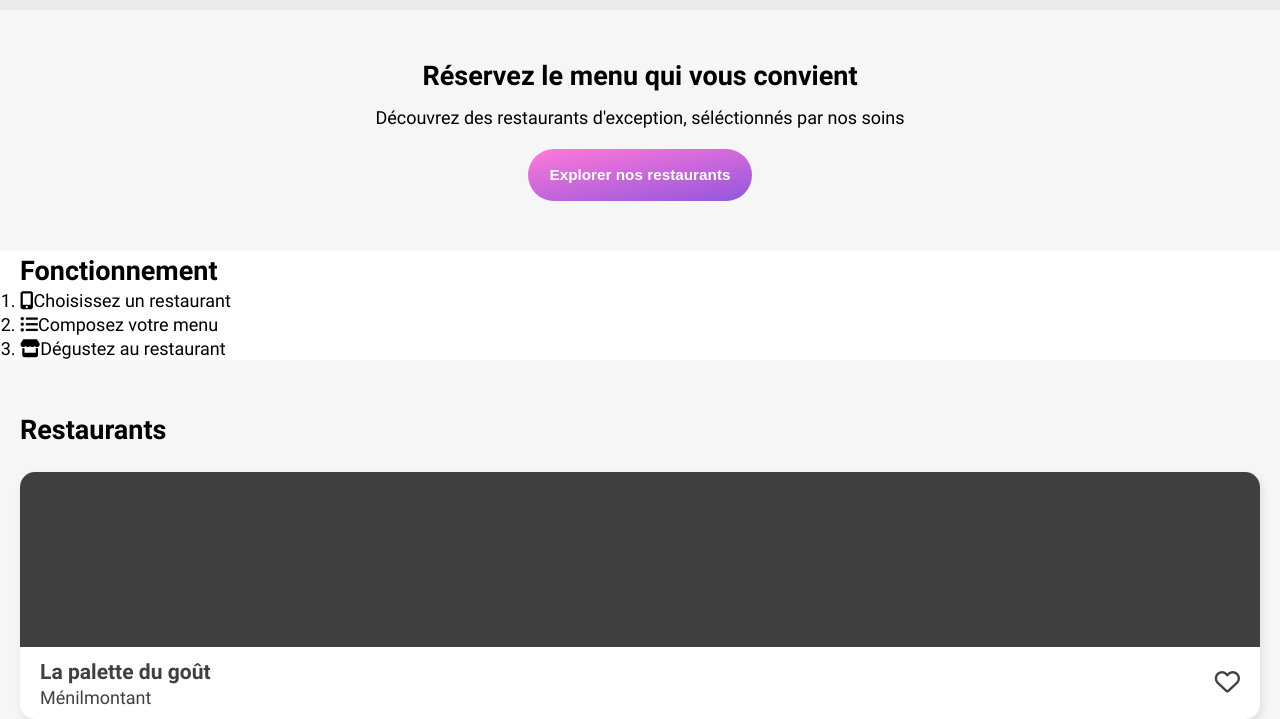
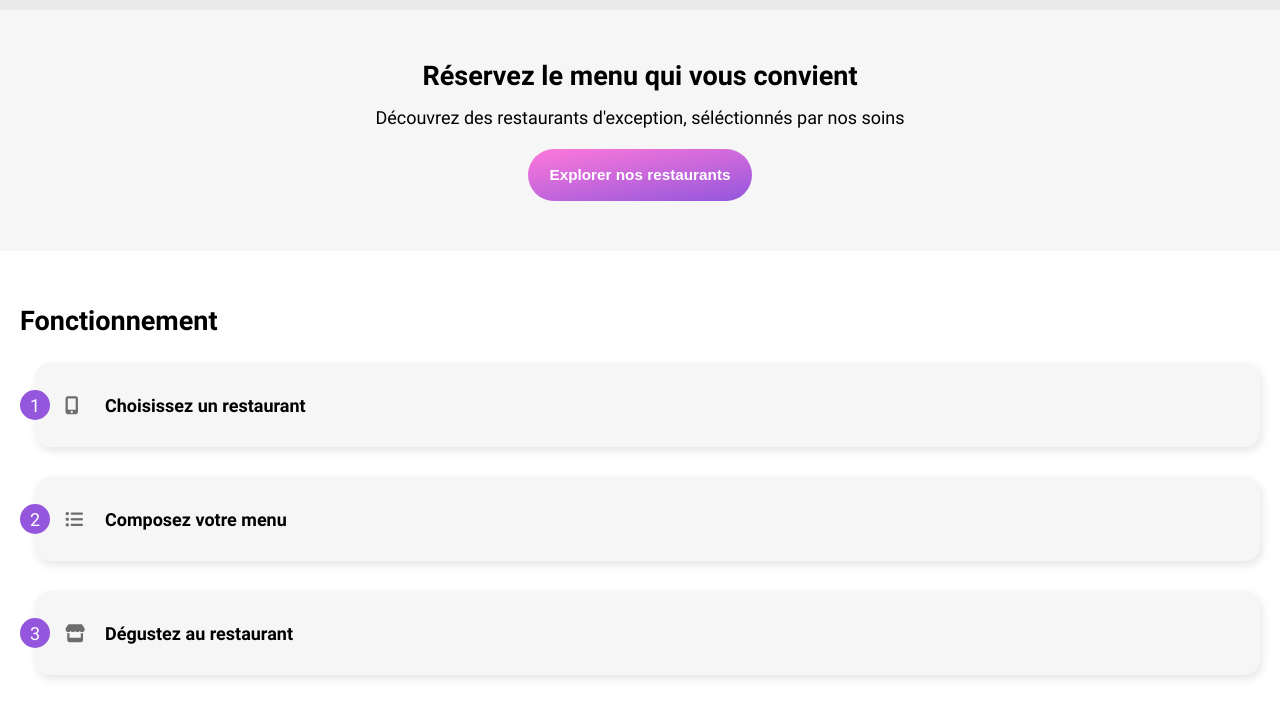
Before and after one commit to GavrocheWy/OhMyFood, a plain HTML site: page home.html in a window 1280 px wide. Shown: the part 105-824 px from the top of the page. Drawn offline with Linux system fonts and the light colour scheme.

Commit message:
Style de la section "Fonctionnement"

```diff
--- a/home.html
+++ b/home.html
@@ -47,10 +47,10 @@
 
         <section class="steps-section">
             <h2 class="classic-title">Fonctionnement</h2>
-            <ol>
-                <li><i class="fas fa-mobile-alt"></i>Choisissez un restaurant</li>
-                <li><i class="fas fa-list-ul"></i>Composez votre menu</li>
-                <li><i class="fas fa-store"></i>Dégustez au restaurant</li>
+            <ol class="steps-section__list">
+                <li data-count="1" class="steps-section__list--item"><i class="fas fa-mobile-alt"></i>Choisissez un restaurant</li>
+                <li data-count="2" class="steps-section__list--item"><i class="fas fa-list-ul"></i>Composez votre menu</li>
+                <li data-count="3" class="steps-section__list--item"><i class="fas fa-store"></i>Dégustez au restaurant</li>
             </ol>
         </section>
 
@@ -92,7 +92,7 @@
                 </a>
             </article>
 
-            <article class="restaurant-card new">
+            <article class="restaurant-card">
                 <a href="./singulars/singular-lapalettedugout.html">
                     <div class="restaurant-card__thumbnail"><img class="restaurant-card__thumbnail--img" src="./medias/photos/" alt=""></div>
                     <div class="restaurant-card__infos">
@@ -108,7 +108,7 @@
                 </a>
             </article>
 
-            <article class="restaurant-card new">
+            <article class="restaurant-card">
                 <a href="./singulars/singular-lapalettedugout.html">
                     <div class="restaurant-card__thumbnail"><img class="restaurant-card__thumbnail--img" src="./medias/photos/" alt=""></div>
                     <div class="restaurant-card__infos">
--- a/styles/scss/layouts/_restaurant-section.scss
+++ b/styles/scss/layouts/_restaurant-section.scss
@@ -12,6 +12,7 @@
     box-shadow: $card--shadow;
     overflow: hidden;
     margin-top: em-calc(25);
+    position: relative;
 
     & a {
         text-decoration: none;
@@ -46,6 +47,9 @@
 
     .full {
         display: none;
+        background-image: linear-gradient(-10deg, $primary--color 0%, $secondary--color 100%);
+        -webkit-background-clip: text;
+        -webkit-text-fill-color: transparent;
     }
 
     .empty {
@@ -61,4 +65,24 @@
             display: none;
         }
     }
+
+    &:active {
+        transform: scale(0.9);
+        transition: all 0.2s ease;
+    }
 }
+
+// Nouveaux restaurants
+
+.restaurant-card.new::after {
+    content: "Nouveau";
+    position: absolute;
+    padding: em-calc(5) em-calc(10);
+    top: em-calc(20);
+    right: em-calc(20);
+    font-size: 0.9em;
+    font-weight: bold;
+    border-radius: em-calc(2.5);
+    color: #008766;
+    background-color: #99e2d0;
+}
--- a/styles/scss/layouts/_steps-section.scss
+++ b/styles/scss/layouts/_steps-section.scss
@@ -1,3 +1,51 @@
 .steps-section {
     @include x-container;
+
+    padding-top: em-calc(50);
+    padding-bottom: em-calc(50);
 }
+
+.steps-section__list {
+    margin-top: em-calc(25);
+}
+
+.steps-section__list--item {
+
+    list-style: none;
+    box-shadow: $card--shadow;
+    border-radius: $card--radius;
+    background-color: $light-grey;
+    padding: em-calc(30);
+    font-weight: bold;
+    margin-left: em-calc(15);
+    position: relative;
+
+    &:not(:last-child) {
+        margin-bottom: em-calc(30);
+    }
+
+    &::after {
+        content: attr(data-count);
+        position: absolute;
+        background-color: $primary--color;
+        color: $white;
+        font-weight: normal;
+        left: em-calc(-15);
+        top: 50%;
+        transform: translateY(-50%);
+        width: em-calc(30);
+        height: em-calc(30);
+        display: flex;
+        align-items: center;
+        justify-content: center;
+        border-radius: 50%;
+    }
+
+    i {
+        color: $dark-grey;
+        margin-right: em-calc(20);
+        opacity: 0.75;
+        width: em-calc(20);
+    }
+
+}
```
Also changed, not shown: styles/main.css, 1 other file.
